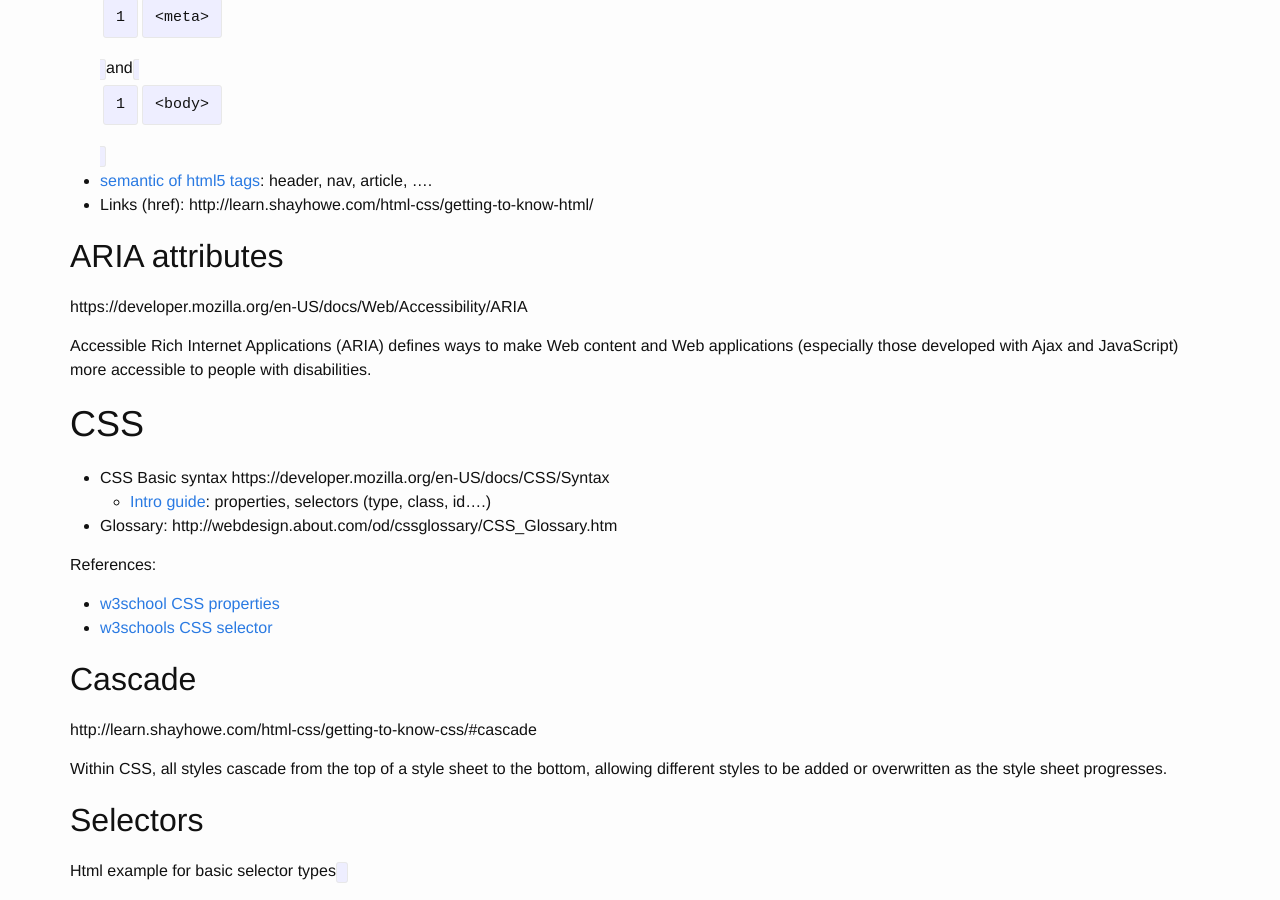
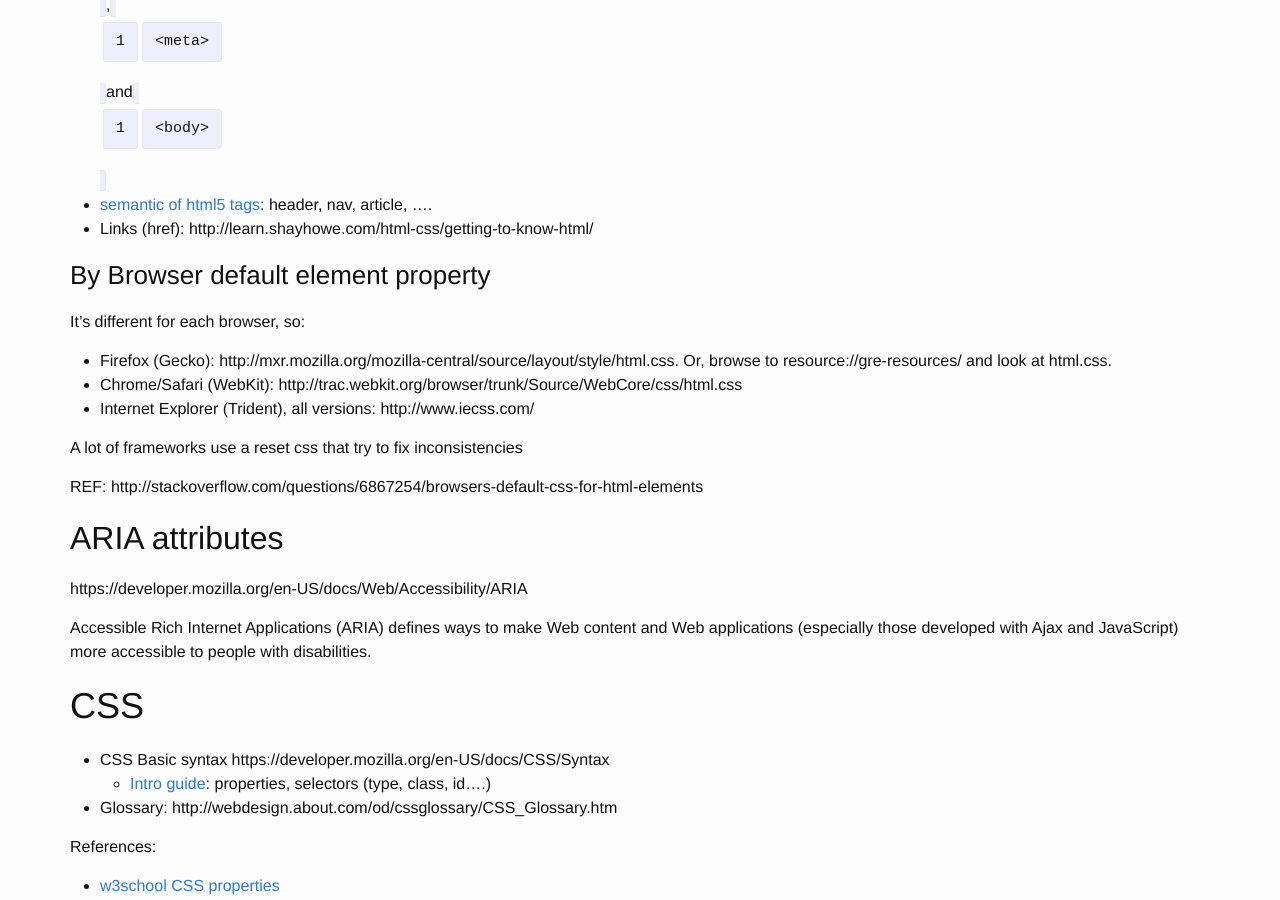
Before and after one commit to breezeight/nicola_blog, a Jekyll site: the page built from _guides/html_css.markdown, in a window 1280 px wide and 900 px high, scrolled down 2814 px. Built offline with Jekyll 4.4.1, drawn with Linux system fonts in a browser that asks for light colours; some of the changed text lies outside the part shown.

Commit message:
HTML: By Browser default element property

```diff
--- a/_guides/html_css.markdown
+++ b/_guides/html_css.markdown
@@ -45,6 +45,18 @@ http://learn.shayhowe.com/html-css/building-your-first-web-page/
 * `<!DOCTYPE html>`, `<html>`, `<head>`, `<meta>` and `<body>`
 * [semantic of html5 tags](http://learn.shayhowe.com/html-css/getting-to-know-html/): header, nav, article, ....
 * Links (href): http://learn.shayhowe.com/html-css/getting-to-know-html/
+
+### By Browser default element property
+
+It's different for each browser, so:
+
+* Firefox (Gecko): http://mxr.mozilla.org/mozilla-central/source/layout/style/html.css. Or, browse to resource://gre-resources/ and look at html.css.
+* Chrome/Safari (WebKit): http://trac.webkit.org/browser/trunk/Source/WebCore/css/html.css
+* Internet Explorer (Trident), all versions: http://www.iecss.com/
+
+A lot of frameworks use a reset css that try to fix inconsistencies
+
+REF: http://stackoverflow.com/questions/6867254/browsers-default-css-for-html-elements
 
 ## ARIA attributes
 
```
